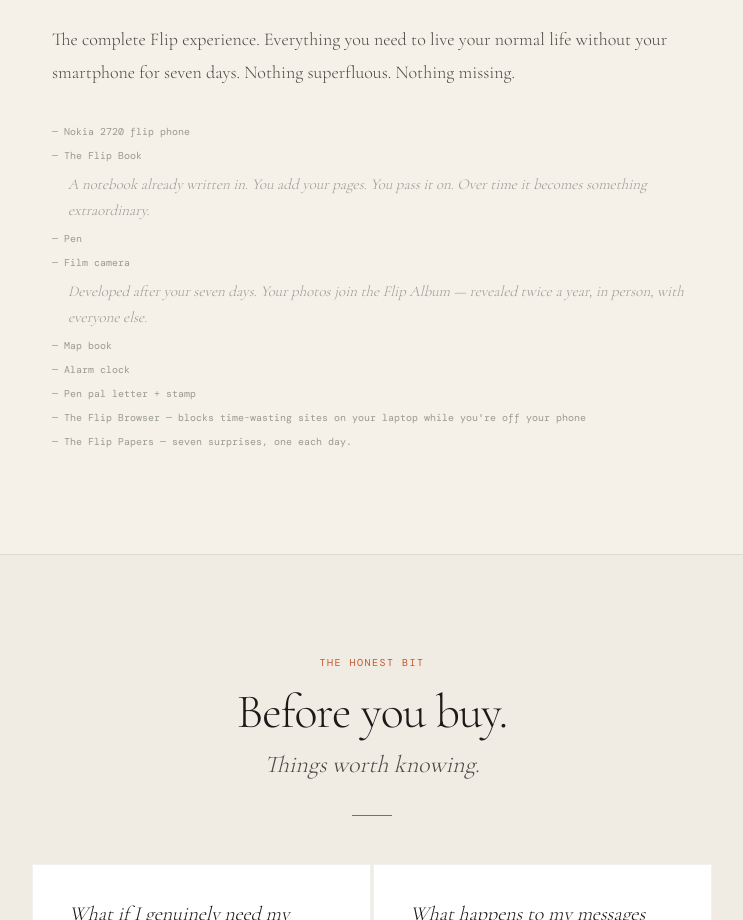
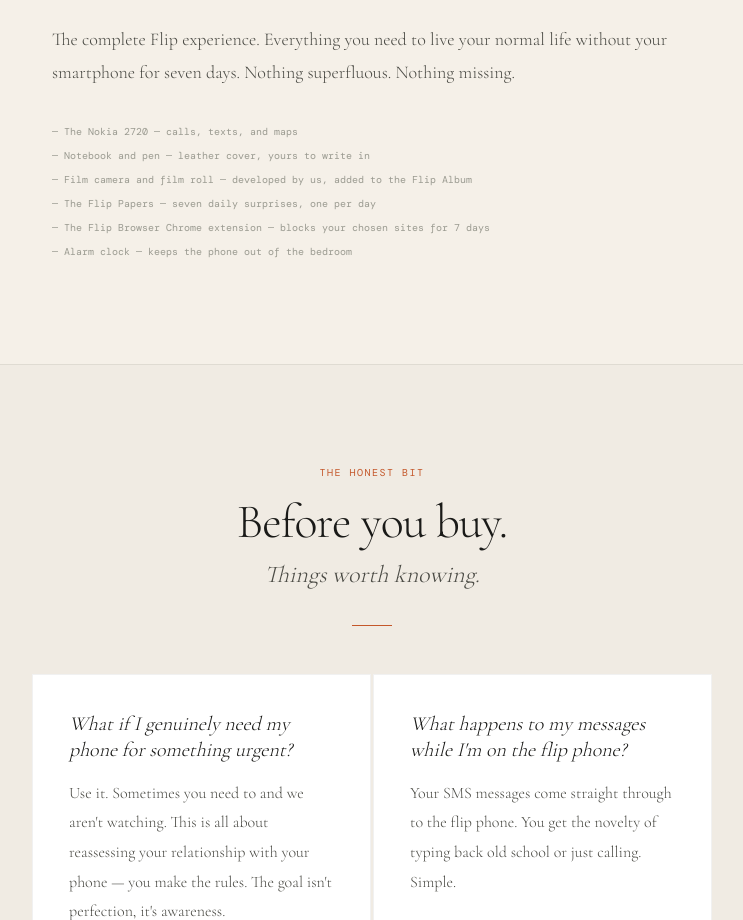
Before and after one commit to archiegray11/Flip-website, a Next.js app: page /begin in a window 1280 px wide. Shown: the part 904-1824 px from the top of the page, without its empty margins (268-1011 px from the left). Built offline with nearby package versions, Linux system fonts and the light colour scheme; a web font is replaced by a local one.

Commit message:
remove image placeholders and update kit descriptions

```diff
--- a/app/begin/page.tsx
+++ b/app/begin/page.tsx
@@ -15,22 +15,13 @@
 const mono = 'var(--font-dm-mono)'
 const serif = 'var(--font-cormorant)'
 
-const includes: { text: string; sub?: string }[] = [
-  { text: 'Nokia 2720 flip phone' },
-  {
-    text: 'The Flip Book',
-    sub: 'A notebook already written in. You add your pages. You pass it on. Over time it becomes something extraordinary.',
-  },
-  { text: 'Pen' },
-  {
-    text: 'Film camera',
-    sub: 'Developed after your seven days. Your photos join the Flip Album — revealed twice a year, in person, with everyone else.',
-  },
-  { text: 'Map book' },
-  { text: 'Alarm clock' },
-  { text: 'Pen pal letter + stamp' },
-  { text: 'The Flip Browser — blocks time-wasting sites on your laptop while you\'re off your phone' },
-  { text: 'The Flip Papers — seven surprises, one each day.' },
+const includes: { text: string }[] = [
+  { text: 'The Nokia 2720 — calls, texts, and maps' },
+  { text: 'Notebook and pen — leather cover, yours to write in' },
+  { text: 'Film camera and film roll — developed by us, added to the Flip Album' },
+  { text: 'The Flip Papers — seven daily surprises, one per day' },
+  { text: 'The Flip Browser Chrome extension — blocks your chosen sites for 7 days' },
+  { text: 'Alarm clock — keeps the phone out of the bedroom' },
 ]
 
 export default function Begin() {
@@ -177,23 +168,6 @@
                   >
                     — {item.text}
                   </div>
-                  {item.sub && (
-                    <div
-                      style={{
-                        fontFamily: serif,
-                        fontWeight: 300,
-                        fontStyle: 'italic',
-                        fontSize: '15px',
-                        color: 'rgba(26,26,24,0.4)',
-                        lineHeight: 1.7,
-                        marginTop: '4px',
-                        marginLeft: '16px',
-                        marginBottom: '4px',
-                      }}
-                    >
-                      {item.sub}
-                    </div>
-                  )}
                 </div>
               ))}
             </div>
--- a/app/page.tsx
+++ b/app/page.tsx
@@ -33,21 +33,37 @@
   },
 ]
 
-const kitItems: { name: string; desc: string | null; subDesc?: string }[] = [
-  { name: 'Flip Phone', desc: 'Calls and texts. Nothing else.' },
+const kitItems: { name: string; desc: string; subDesc?: string }[] = [
   {
-    name: 'The Flip Book',
-    desc: 'Already written in. Yours to continue.',
-    subDesc: 'A circulating notebook that passes between every Flip customer. You are not the first. You will not be the last.',
+    name: 'The Nokia 2720',
+    desc: 'Calls, texts, and maps if you need them.',
+    subDesc: 'The iconic flip phone. Sleek, all black, and built for exactly this.',
   },
-  { name: 'Pen', desc: 'Slower. Clearer.' },
   {
-    name: 'The Camera',
-    desc: "A camera you won't check.",
-    subDesc: 'No previews. No retakes. Your photos are developed after your Flip and added to the Flip Album.',
+    name: 'Notebook and Pen',
+    desc: 'Leather cover. Ages with you.',
+    subDesc: 'The Flip Book — already written in by the person before you. Add your pages. Pass it on.',
   },
-  { name: 'Map Book', desc: 'Navigate without being navigated.' },
-  { name: 'The System', desc: null },
+  {
+    name: 'Film Camera',
+    desc: 'Shot on film. Developed by us.',
+    subDesc: 'The roll of film comes in the kit. Your photos are developed after your seven days and added to the Flip Album.',
+  },
+  {
+    name: 'The Flip Papers',
+    desc: 'Seven daily surprises. One opened each day.',
+    subDesc: 'Mini challenges, community submissions, random prompts. Do them all. Do none. Do the ones that catch you.',
+  },
+  {
+    name: 'The Flip Browser',
+    desc: 'Blocks the noise on your laptop too.',
+    subDesc: 'Connects to your browser and blocks the sites you choose for seven days. When you try to visit one, it closes like a flip phone.',
+  },
+  {
+    name: 'Alarm Clock',
+    desc: 'The phone stays out of the bedroom.',
+    subDesc: 'The single most reported change from every Flip experience. Sleep improves within two nights. Every time.',
+  },
 ]
 
 const stats = [
@@ -332,15 +348,6 @@
                   border: '1px solid rgba(26,26,24,0.1)',
                 }}
               >
-                {/* Image placeholder */}
-                <div
-                  style={{
-                    flexShrink: 0,
-                    width: '100%',
-                    height: '160px',
-                    background: 'rgba(26,26,24,0.04)',
-                  }}
-                />
                 {/* Content */}
                 <div
                   style={{
@@ -360,8 +367,6 @@
                   >
                     {item.name}
                   </div>
-                  {item.desc ? (
-                    <>
                   <div
                     style={{
                       fontFamily: mono,
@@ -386,35 +391,6 @@
                     >
                       {item.subDesc}
                     </div>
-                      )}
-                    </>
-                  ) : (
-                    <>
-                      <div
-                        style={{
-                          fontFamily: mono,
-                          fontSize: '9px',
-                          color: '#9A9A90',
-                          marginTop: '8px',
-                        }}
-                      >
-                        Alarm clock · Flip Browser · The Flip Papers · The Community
-                      </div>
-                      <div
-                        style={{
-                          fontFamily: serif,
-                          fontWeight: 300,
-                          fontStyle: 'italic',
-                          fontSize: '15px',
-                          color: '#9A9A90',
-                          lineHeight: 1.7,
-                          marginTop: '12px',
-                        }}
-                      >
-                        The things that make seven days without a phone not just possible — but worth
-                        doing.
-                      </div>
-                    </>
                   )}
                 </div>
               </div>
--- a/app/the-system/page.tsx
+++ b/app/the-system/page.tsx
@@ -94,7 +94,7 @@
       {/* ─── THE FLIP BOOK SECTION ─── */}
       <section style={{ background: '#1A1A18', padding: '120px 40px' }}>
         <ScrollReveal>
-          <div style={{ maxWidth: '580px' }}>
+          <div style={{ maxWidth: '680px', margin: '0 auto' }}>
             {/* Label */}
             <div
               style={{
@@ -143,7 +143,6 @@
                 fontWeight: 300,
                 fontSize: '18px',
                 color: 'rgba(245,240,232,0.65)',
-                maxWidth: '580px',
                 lineHeight: 1.9,
                 marginTop: '32px',
               }}
@@ -235,6 +234,7 @@
         }}
       >
         <ScrollReveal>
+          <div style={{ maxWidth: '680px', margin: '0 auto' }}>
           {/* Label */}
           <div
             style={{
@@ -294,7 +294,6 @@
               fontWeight: 300,
               fontSize: '18px',
               color: '#4A4A44',
-              maxWidth: '580px',
               lineHeight: 1.9,
               marginTop: '32px',
             }}
@@ -380,6 +379,7 @@
             }}
           >
             You compare less. You reflect more. Time has passed.
+          </div>
           </div>
         </ScrollReveal>
       </section>
--- a/components/KitScroller.tsx
+++ b/components/KitScroller.tsx
@@ -7,72 +7,52 @@
 
 const panels = [
   {
-    number: '01 / 08',
-    name: 'Flip Phone',
-    tagline: 'Calls and texts. The way phones were meant to be.',
+    number: '01 / 06',
+    name: 'The Nokia 2720',
+    tagline: 'Calls, texts, and maps if you need them.',
     philosophy:
-      "Your smartphone isn't just a communication device. It's an infinite scroll machine disguised as one. The flip phone does what phones are supposed to do — and nothing else. You'll be surprised how little you miss.",
-    replaces: 'WhatsApp · SMS · Calls',
+      'The Nokia 2720 is not a compromise. It is the original. Sleek, all black, and built to do exactly what a phone should do — and nothing else. You will be surprised how quickly it starts to feel like enough.',
+    replaces: 'Smartphone · WhatsApp · Infinite scroll',
   },
   {
-    number: '02 / 08',
-    name: 'The Flip Book',
-    tagline: 'You are not the first person to hold this.',
+    number: '02 / 06',
+    name: 'Notebook and Pen',
+    tagline: 'Leather cover. Ages over time.',
     philosophy:
-      "This notebook has already been written in. By someone you will never meet, who did exactly what you are about to do. When your seven days are over, you return it. The next person receives it. Over time it becomes something no company could manufacture — a layered record of real human experience.\n\nYou have five to ten pages. Use them honestly. Someone will read what you write.",
-    rule: 'Do not skip ahead.',
-    replaces: 'Notes · Reminders · The feeling of writing alone',
+      'The notebook arrives already written in. Someone before you — a stranger — used their seven days and left their pages behind. You add yours. When you return the kit the notebook goes to the next person. The pen is yours to keep. Leather cover, weighted in the hand, it ages the more you use it. Both are made to last.',
+    replaces: 'Notes · Reminders · Voice memos · Screenshots of thoughts',
   },
   {
-    number: '03 / 08',
-    name: 'The Pen',
-    tagline: "A tool that doesn't ping.",
+    number: '03 / 06',
+    name: 'Film Camera',
+    tagline: 'A camera you will not check.',
     philosophy:
-      "It sounds trivial until you haven't used one in months. Writing by hand changes what you write — the pace, the intention, the physical commitment of putting something down. We include a good one deliberately.",
-    replaces: 'Typing · Dictation · Screenshots of thoughts',
+      'The film roll comes inside the kit. During your seven days you take photographs of moments you would have otherwise missed — or scrolled past without seeing. No previews. No retakes. No curation. When the kit comes back, the camera does too. We develop every roll. Your photos are added to the Flip Album — a growing physical archive revealed twice a year at our gatherings. In person. Not on a screen.',
+    replaces: 'iPhone camera · Instagram · The urge to perform',
   },
   {
-    number: '04 / 08',
-    name: 'The Camera',
-    tagline: "A camera you won't check.",
+    number: '04 / 06',
+    name: 'The Flip Papers',
+    tagline: 'One opened each day. No rules.',
     philosophy:
-      "Each kit includes a film camera. You take photos during your seven days — moments you would have otherwise missed, or scrolled past, or not noticed at all. No previews. No retakes. No curation.\n\nWhen you return the kit, the camera comes back too. We develop the film. Your photos are added to the Flip Album.",
-    extraItalic: "You won't see them straight away.",
-    extraBody:
-      "Twice a year we bring everything together. Every photo from every kit. Printed and placed into the Flip Album. That's when you see what you captured. Not on a screen. In a room. With everyone else.",
-    replaces: 'iPhone Camera · Instagram · The urge to perform',
+      'Seven things to open, one each day. Some are challenges. Some are submissions from the Flip community. Some are prompts, provocations, or small and strange things to do with your hands. There is no obligation. No homework. No wrong answer. Open them in order. That is the only rule.',
+    replaces: 'Notifications · The scroll · The endless to-do list',
   },
   {
-    number: '05 / 08',
-    name: 'Map Book',
-    tagline: 'Where you are. On paper.',
+    number: '05 / 06',
+    name: 'The Flip Browser',
+    tagline: 'For when you reach for the laptop instead.',
     philosophy:
-      "Getting slightly lost is one of the most underrated human experiences. The map book doesn't reroute when you take a wrong turn. It lets you understand where you are in relation to everything else — which is a different, better kind of navigation.",
-    replaces: 'Google Maps · Apple Maps · Citymapper',
+      'The Flip Browser is a Chrome extension that connects directly to your browser. Before your seven days begin you choose the sites you want to block — Instagram, TikTok, Reddit, whatever pulls you in. For the duration of your Flip they are gone. When you try to visit one, the page closes like a flip phone snapping shut. Because removing the phone from your pocket is only half the battle. The laptop is still there.',
+    replaces: 'Instagram · TikTok · Reddit · YouTube · The other device',
   },
   {
-    number: '06 / 08',
+    number: '06 / 06',
     name: 'Alarm Clock',
     tagline: 'The phone stays out of the bedroom.',
     philosophy:
-      "The single most impactful change most Flip users report. When you don't need your phone to wake you up, it doesn't need to come into the bedroom. Sleep improves within two nights. Every time.",
-    replaces: 'Phone alarm · Bedside scrolling',
-  },
-  {
-    number: '07 / 08',
-    name: 'Pen Pal Letter',
-    tagline: 'A stamp. An envelope. A reason.',
-    philosophy:
-      "Write to someone who matters. The act of composing a letter — physical, committed, impossible to unsend — is one of the stranger and more moving experiences the kit produces. We include the materials. You provide the words.",
-    replaces: 'iMessage · WhatsApp · Email',
-  },
-  {
-    number: '08 / 08',
-    name: 'The System',
-    tagline: 'Everything else that makes it work.',
-    philosophy:
-      "The alarm clock keeps the phone out of the bedroom. The Flip Browser keeps the laptop honest. The Flip Papers give each day something to open. The community means you're not doing it alone. None of these are the point. All of them are the point.",
-    replaces: 'Alarm clock · Flip Browser · The Flip Papers · The Community',
+      'When you do not need your phone to wake you up, it does not need to come into the bedroom. This one change — more than any other in the kit — is what people report first. Sleep improves within two nights. The morning feels different. You are not reaching for a screen before you have even opened your eyes.',
+    replaces: 'Phone alarm · Bedside scrolling · The morning scroll',
   },
 ]
 
@@ -178,17 +158,11 @@
                 flexShrink: 0,
                 width: '100vw',
                 scrollSnapAlign: 'start',
-                padding: '80px 40px 80px 80px',
-                display: 'grid',
-                gridTemplateColumns: '1fr 1fr',
-                alignItems: 'center',
-                gap: '80px',
                 background: '#F5F0E8',
                 boxSizing: 'border-box',
               }}
             >
-              {/* Left column */}
-              <div className="kit-panel-text">
+              <div className="kit-panel-text" style={{ maxWidth: '680px', margin: '0 auto', padding: '80px 40px' }}>
                 <div
                   style={{
                     fontFamily: mono,
@@ -235,71 +209,11 @@
                     color: '#4A4A44',
                     lineHeight: 1.8,
                     marginTop: '24px',
-                    maxWidth: '440px',
                     whiteSpace: 'pre-line',
                   }}
                 >
                   {panel.philosophy}
                 </p>
-
-                {'rule' in panel && panel.rule && (
-                  <>
-                    <div
-                      style={{
-                        borderTop: '1px solid rgba(26,26,24,0.1)',
-                        margin: '24px 0',
-                      }}
-                    />
-                    <div
-                      style={{
-                        fontFamily: mono,
-                        fontSize: '10px',
-                        color: '#1A1A18',
-                        letterSpacing: '0.15em',
-                      }}
-                    >
-                      {panel.rule}
-                    </div>
-                  </>
-                )}
-
-                {'extraItalic' in panel && panel.extraItalic && (
-                  <>
-                    <div
-                      style={{
-                        borderTop: '1px solid rgba(26,26,24,0.1)',
-                        margin: '24px 0',
-                      }}
-                    />
-                    <div
-                      style={{
-                        fontFamily: serif,
-                        fontWeight: 300,
-                        fontStyle: 'italic',
-                        fontSize: '18px',
-                        color: '#1A1A18',
-                        lineHeight: 1.5,
-                      }}
-                    >
-                      {panel.extraItalic}
-                    </div>
-                    {'extraBody' in panel && panel.extraBody && (
-                      <p
-                        style={{
-                          fontFamily: serif,
-                          fontWeight: 300,
-                          fontSize: '16px',
-                          color: '#4A4A44',
-                          lineHeight: 1.8,
-                          marginTop: '12px',
-                          maxWidth: '440px',
-                        }}
-                      >
-                        {panel.extraBody}
-                      </p>
-                    )}
-                  </>
-                )}
 
                 <div
                   style={{
@@ -308,7 +222,7 @@
                     color: '#9A9A90',
                     letterSpacing: '0.1em',
                     textTransform: 'uppercase',
-                    marginTop: ('rule' in panel && panel.rule) || ('extraItalic' in panel && panel.extraItalic) ? '24px' : '32px',
+                    marginTop: '32px',
                     marginBottom: '6px',
                   }}
                 >
@@ -325,15 +239,6 @@
                 </div>
               </div>
 
-              {/* Right column — image placeholder */}
-              <div
-                className="kit-panel-image"
-                style={{
-                  aspectRatio: '3 / 4',
-                  background: 'rgba(26,26,24,0.06)',
-                  border: '1px solid rgba(26,26,24,0.08)',
-                }}
-              />
             </div>
           ))}
         </div>
```
Also changed, not shown: app/about/page.tsx (+3 -31 lines), app/globals.css (+3 -15 lines). Lines whose indentation alone changed are shown as unchanged.
